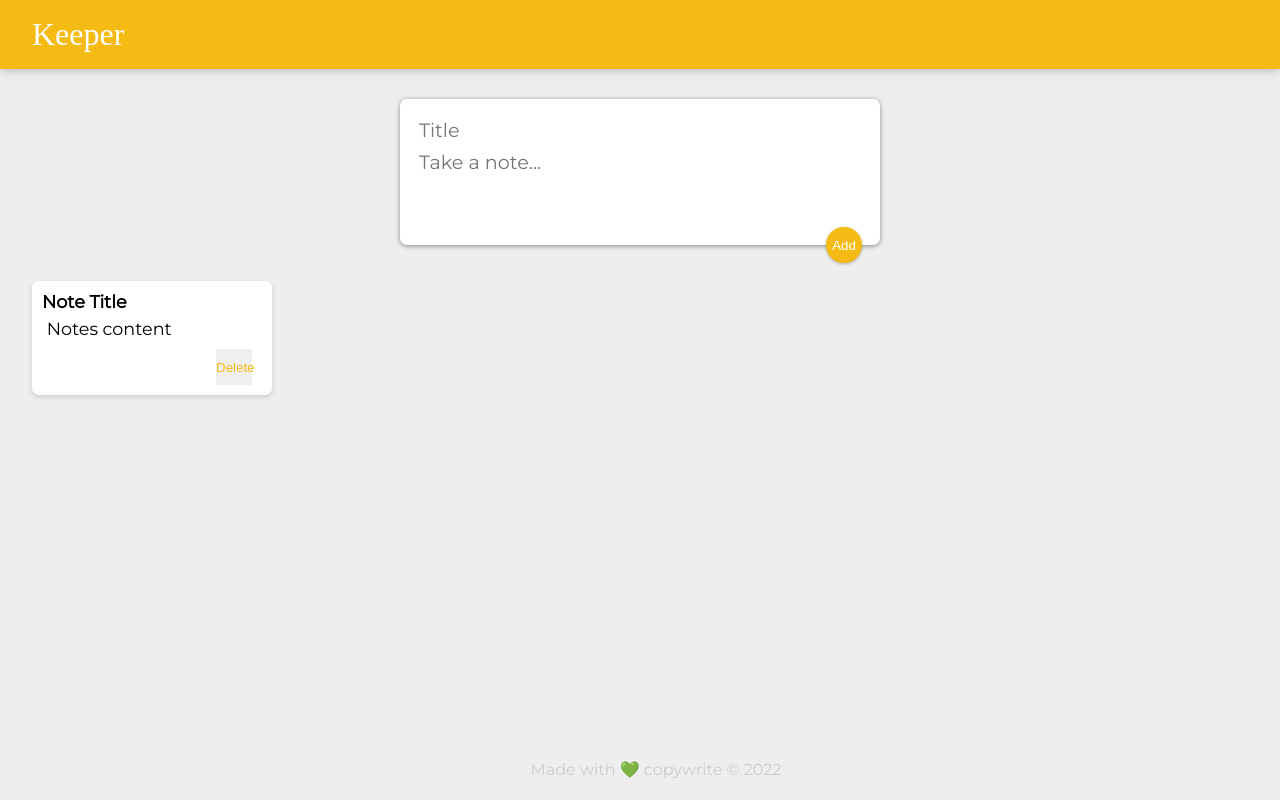
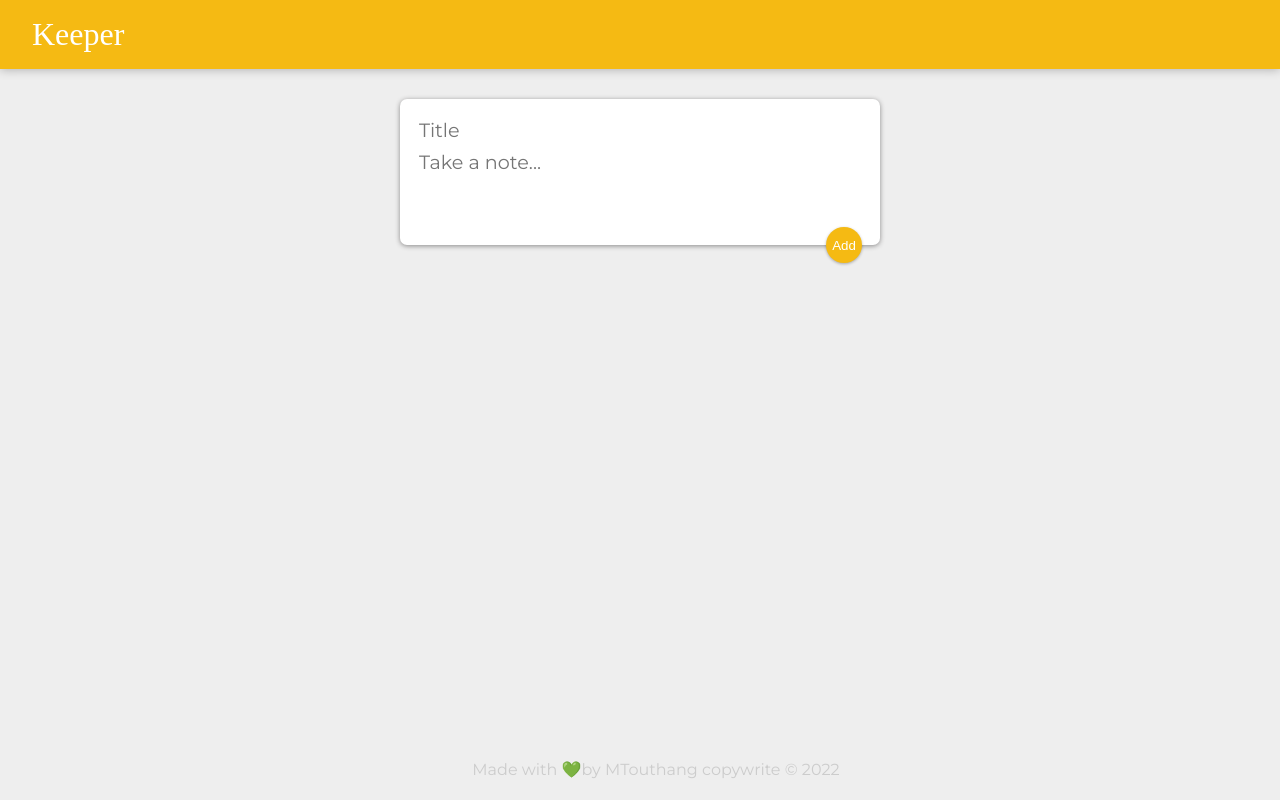
Before and after one commit to MTouthang/keeper-app, a React (Create React App) app: page / in a window 1280 px wide. Built offline with nearby package versions, Linux system fonts and the light colour scheme; a web font is replaced by a local one.

Commit message:
add functionality updated

```diff
--- a/src/component/App.jsx
+++ b/src/component/App.jsx
@@ -1,16 +1,21 @@
-import React from 'react'
+import React, { useState } from 'react'
 import Footer from './Footer'
 import Header from "./Header"
 import Note from "./Note"
 
-import { CreateNote } from './CreateNote'
+import CreateNote  from './CreateNote'
+
+
 
 const App = () => {
+  const [notes, setNotes] = useState([])
+
+
   return (
     <>
      <Header/>
-     <CreateNote/>
-     <Note title={"Note Title"} content={"Notes content"}/>
+     <CreateNote notes={notes} setNotes={setNotes}/>
+     <Note notes={notes}/>
      <Footer/>
     </>
 
--- a/src/component/CreateNote.jsx
+++ b/src/component/CreateNote.jsx
@@ -1,20 +1,64 @@
-import React from 'react'
+import React, {useState} from 'react'
 
-export function CreateNote(props) {
+
+const CreateNote = ({notes, setNotes}) => {
+
+
+
+  const [title, setTitle] = useState('')
+  const [content, setContent] = useState('')
+  // const [note, setNote] = useState({
+  //   title: "",
+  //   content: ""
+  // })
+
+  // const handleChange = (event) => {
+  //   // const {name, value} = event.target
+  //   // setNote({
+  //   //     ...note,
+  //   //     [name]: value
+
+
+  //   // } )
+
+    // setTitle(event.target.title)
+
+
+  // }
+
+  const handleAddButton = (event) => {
+    event.preventDefault()
+    setNotes([...notes, {title, content}])
+  //  notes.push(note)
+    console.log(notes)
+
+   setTitle("")
+   setContent("")
+
+  }
+
+
+
   return (
     <div>
          <form>
             <input
             type="text"
+            onChange={(e) => setTitle(e.target.value)}
             name="title"
+            value={title}
             placeholder='Title' />
 
             <textarea
             name="content"
+            value={content}
+            onChange={(e) => setContent(e.target.value)}
             placeholder='Take a note...'
             rows="3"/>
-                <button>Add</button>
+            <button onClick={handleAddButton}>Add</button>
             </form>
     </div>
   )
 }
+
+export default CreateNote
--- a/src/component/Footer.jsx
+++ b/src/component/Footer.jsx
@@ -8,7 +8,7 @@ const Footer = () => {
 
   return (
     <footer>
-       <p> Made with 💚 copywrite © {date.getFullYear()}</p>
+       <p> Made with 💚by MTouthang copywrite © {date.getFullYear()}</p>
     </footer>
 
   )
--- a/src/component/Note.jsx
+++ b/src/component/Note.jsx
@@ -1,14 +1,20 @@
 import React from 'react'
 
 
-const Note = ({title, content}) => {
+const Note = ({notes}) => {
   return (
   <>
-    <div className='note'>
-      <h1> {title}</h1>
-      <p> {content}</p>
+  {notes.map((note, id) => {
+    return (
+      <div className='note' key={id}>
+       {console.log(note.title)}
+      <h1> {note.title}</h1>
+      <p> {note.content}</p>
       <button>Delete</button>
     </div>
+    )
+  })}
+
   </>
 
   )
```
Lines whose indentation alone changed are shown as unchanged.
